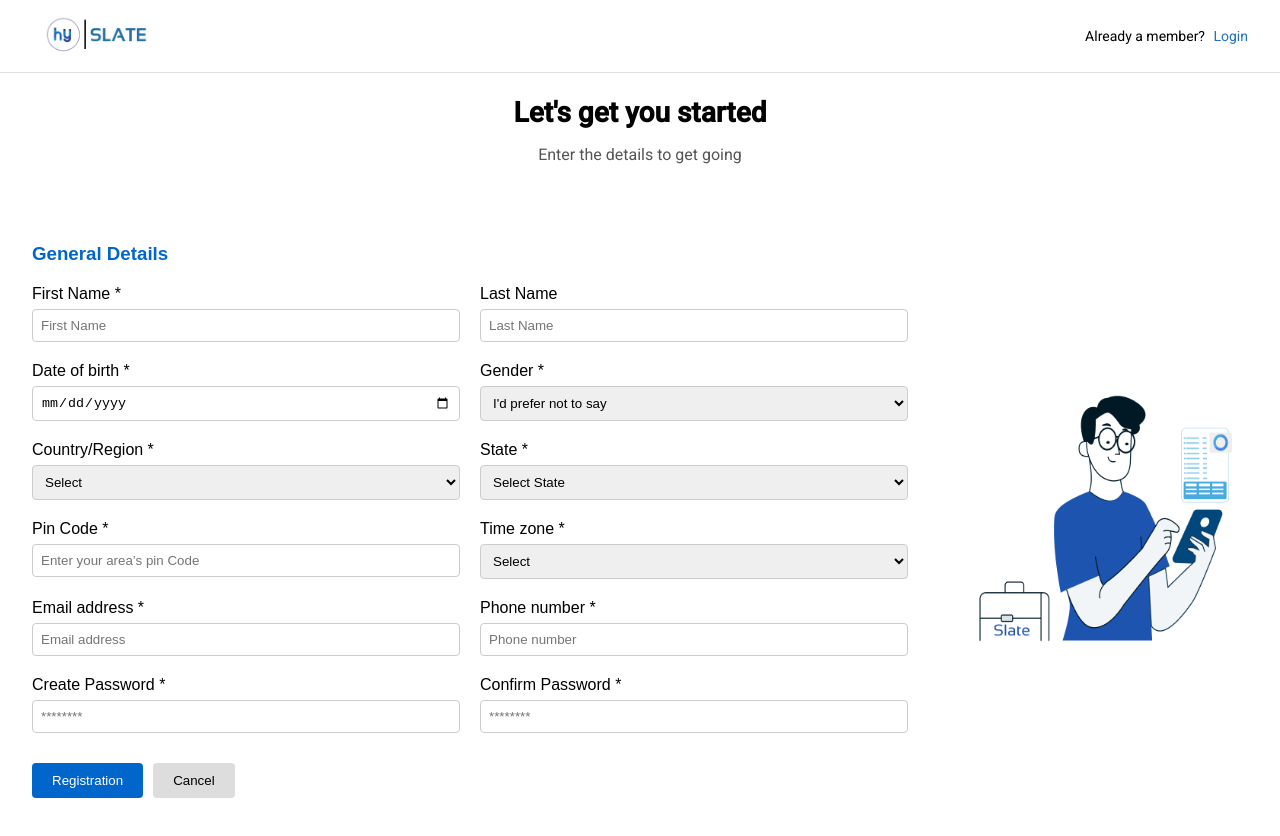
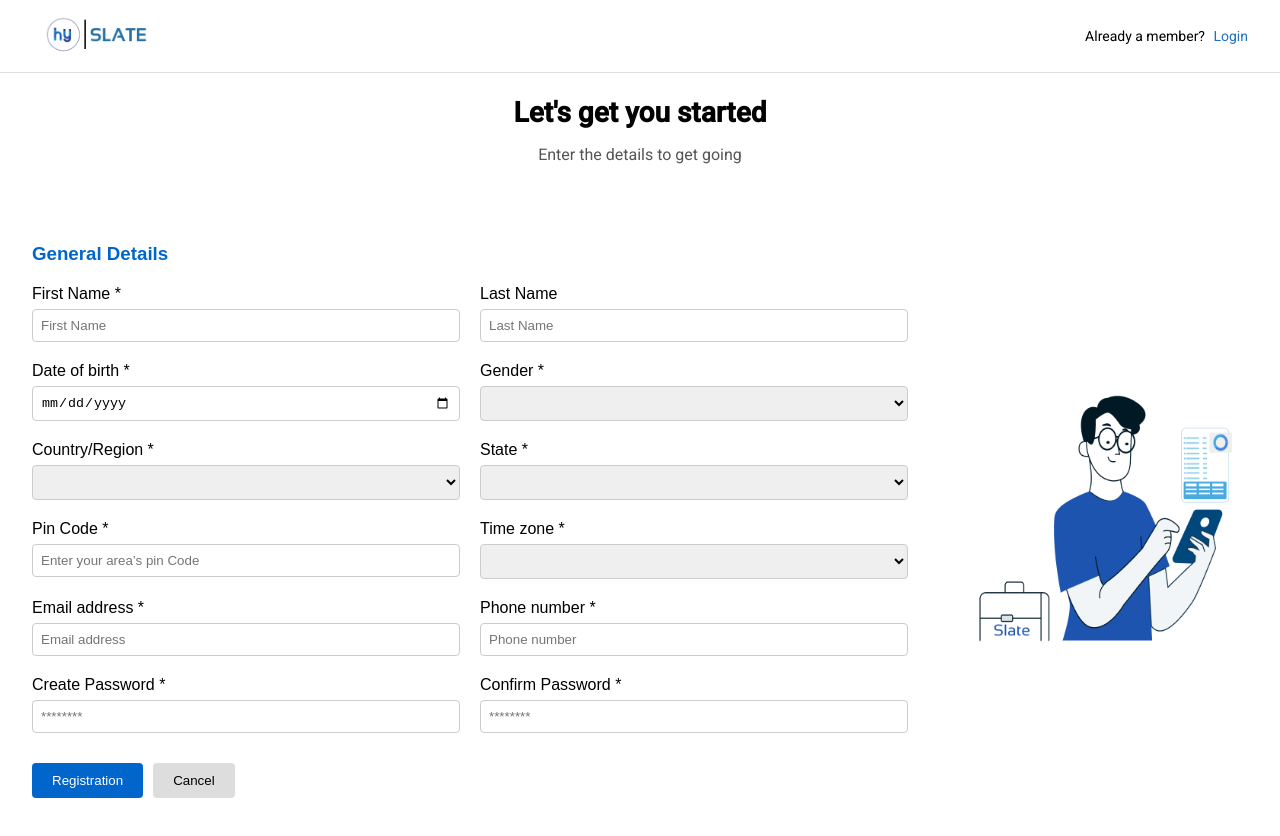
Before and after one commit to mvsivagopi2904/Slate_Project, an Angular app: page /registration in a window 1280 px wide. Built offline with nearby package versions, Linux system fonts and the light colour scheme.

Commit message:
new code added

```diff
--- a/src/app/login/login.component.ts
+++ b/src/app/login/login.component.ts
@@ -1,35 +1,50 @@
 import { CommonModule } from '@angular/common';
 import { Component, inject } from '@angular/core';
 import { FormBuilder, FormGroup, ReactiveFormsModule, Validators } from '@angular/forms';
-import { RouterModule,Router } from '@angular/router';
+import { RouterModule, Router } from '@angular/router';
+import { HttpClient, HttpClientModule } from '@angular/common/http';
 
 @Component({
   selector: 'app-login',
+  standalone: true,
   imports: [
     CommonModule,
     RouterModule,
-    ReactiveFormsModule
+    ReactiveFormsModule,
+    HttpClientModule
   ],
   templateUrl: './login.component.html',
-  styleUrls: ['./login.component.css'],
-  standalone: true
+  styleUrls: ['./login.component.css']
 })
 export class LoginComponent {
   private fb = inject(FormBuilder);
+  private http = inject(HttpClient);
   private router = inject(Router);
+
   loginForm: FormGroup = this.fb.group({
     email: ['', [Validators.required, Validators.email]],
     password: ['', Validators.required]
   });
 
+  onSubmit() {
+    if (this.loginForm.invalid) {
+      this.loginForm.markAllAsTouched();
+      return;
+    }
 
+    const formData = this.loginForm.value;
 
-
-  onSubmit() {
-    if (this.loginForm.valid) {
-      console.log(this.loginForm.value);
+    this.http.post('http://localhost:8080/api/user/login', formData).subscribe({
+      next: (res: any) => {
+        console.log('Login successful', res);
+        alert('Login successful!');
+        // You can store token if returned: localStorage.setItem('token', res.token);
         this.router.navigate(['/profile']);
+      },
+      error: (err) => {
+        console.error('Login failed', err);
+        alert('Login failed. Please check your credentials.');
+      }
+    });
   }
 }
-
-}
--- a/src/app/registration/registration.component.html
+++ b/src/app/registration/registration.component.html
@@ -18,28 +18,29 @@
 <!-- Form Section -->
 <div class="container">
   <div class="form-section">
-    <form>
+
+      <form [formGroup]="registrationForm" (ngSubmit)="onSubmit()">
       <h3>General Details</h3>
 
       <div class="form-grid">
         <div class="form-group">
           <label>First Name *</label>
-          <input type="text" placeholder="First Name" required />
+          <input type="text" formControlName="firstName" placeholder="First Name" required />
         </div>
 
         <div class="form-group">
           <label>Last Name</label>
-          <input type="text" placeholder="Last Name" />
+          <input type="text"formControlName="lastName" placeholder="Last Name" />
         </div>
 
         <div class="form-group">
           <label>Date of birth *</label>
-          <input type="date" required />
+          <input type="date"formControlName="dob"  required />
         </div>
 
         <div class="form-group">
           <label>Gender *</label>
-          <select required>
+          <select formControlName="gender" required>
             <option disabled selected>I'd prefer not to say</option>
             <option>Male</option>
             <option>Female</option>
@@ -49,7 +50,7 @@
 
         <div class="form-group">
           <label>Country/Region *</label>
-          <select required>
+          <select formControlName="country" required>
             <option>Select</option>
             <option>India</option>
             <option>USA</option>
@@ -58,7 +59,7 @@
 
         <div class="form-group">
           <label>State *</label>
-          <select required>
+          <select  formControlName="state" required>
             <option>Select State</option>
                <option>andhra pradesh</option>
 
@@ -67,12 +68,12 @@
 
         <div class="form-group">
           <label>Pin Code *</label>
-          <input type="text" placeholder="Enter your area’s pin Code" required />
+          <input type="text"  formControlName="pinCode" placeholder="Enter your area’s pin Code" required />
         </div>
 
         <div class="form-group">
           <label>Time zone *</label>
-          <select required>
+          <select formControlName="timeZone" required>
             <option>Select</option>
              <option>IST</option>
           </select>
@@ -80,22 +81,22 @@
 
         <div class="form-group">
           <label>Email address *</label>
-          <input type="email" placeholder="Email address" required />
+          <input type="email" formControlName="email" placeholder="Email address" required />
         </div>
 
         <div class="form-group">
           <label>Phone number *</label>
-          <input type="tel" placeholder="Phone number" required />
+          <input type="tel" formControlName="phone"  placeholder="Phone number" required />
         </div>
 
         <div class="form-group">
           <label>Create Password *</label>
-          <input type="password" placeholder="********" required />
+          <input type="password" formControlName="password"  placeholder="********" required />
         </div>
 
         <div class="form-group">
           <label>Confirm Password *</label>
-          <input type="password" placeholder="********" required />
+          <input type="password" formControlName="confirmPassword"  placeholder="********" required />
         </div>
       </div>
 
--- a/src/app/registration/registration.component.ts
+++ b/src/app/registration/registration.component.ts
@@ -1,17 +1,69 @@
 import { CommonModule } from '@angular/common';
-import { Component } from '@angular/core';
+import { Component, OnInit } from '@angular/core';
+import { FormBuilder, FormGroup, Validators, ReactiveFormsModule, ValidatorFn, AbstractControl } from '@angular/forms';
 import { RouterModule } from '@angular/router';
+import { HttpClient, HttpClientModule } from '@angular/common/http';
 
 @Component({
   selector: 'app-registration',
+  standalone: true,
   imports: [
     CommonModule,
-    RouterModule
+    ReactiveFormsModule,
+    RouterModule,
+    HttpClientModule
   ],
   templateUrl: './registration.component.html',
-  styleUrls: ['./registration.component.css'],
-  standalone: true
+  styleUrls: ['./registration.component.css']
 })
-export class RegistrationComponent {
+export class RegistrationComponent implements OnInit {
+  registrationForm!: FormGroup;
 
+  constructor(private fb: FormBuilder, private http: HttpClient) {}
+
+  ngOnInit(): void {
+    this.registrationForm = this.fb.group({
+      firstName: ['', Validators.required],
+      lastName: [''],
+      dob: ['', Validators.required],
+      gender: ['', Validators.required],
+      country: ['', Validators.required],
+      state: ['', Validators.required],
+      pinCode: ['', [Validators.required ]],
+      timeZone: ['', Validators.required],
+      email: ['', [Validators.required]],
+      phone: ['', [Validators.required]],
+      password: ['', [Validators.required]],
+      confirmPassword: ['', Validators.required]
+    }, { validators: this.passwordMatchValidator });
+  }
+
+  passwordMatchValidator: ValidatorFn = (group: AbstractControl): { [key: string]: boolean } | null => {
+    const password = group.get('password')?.value;
+    const confirmPassword = group.get('confirmPassword')?.value;
+    return password === confirmPassword ? null : { passwordMismatch: true };
+  };
+
+  onSubmit(): void {
+    console.log("hi");
+    if (this.registrationForm.invalid) {
+      this.registrationForm.markAllAsTouched();
+      return;
+    }
+
+    const formData = { ...this.registrationForm.value };
+    delete formData.confirmPassword; // Remove confirmPassword before sending to backend
+console.log(formData)
+    this.http.post('http://localhost:8080/api/user/register', formData).subscribe({
+      next: (res) => {
+        console.log('Registration successful', res);
+        alert('Registration successful!');
+        this.registrationForm.reset();
+      },
+      error: (err) => {
+        console.error('Error during registration', err);
+        alert('Registration failed.');
+      }
+    });
+  }
 }
```
Lines whose indentation alone changed are shown as unchanged.
